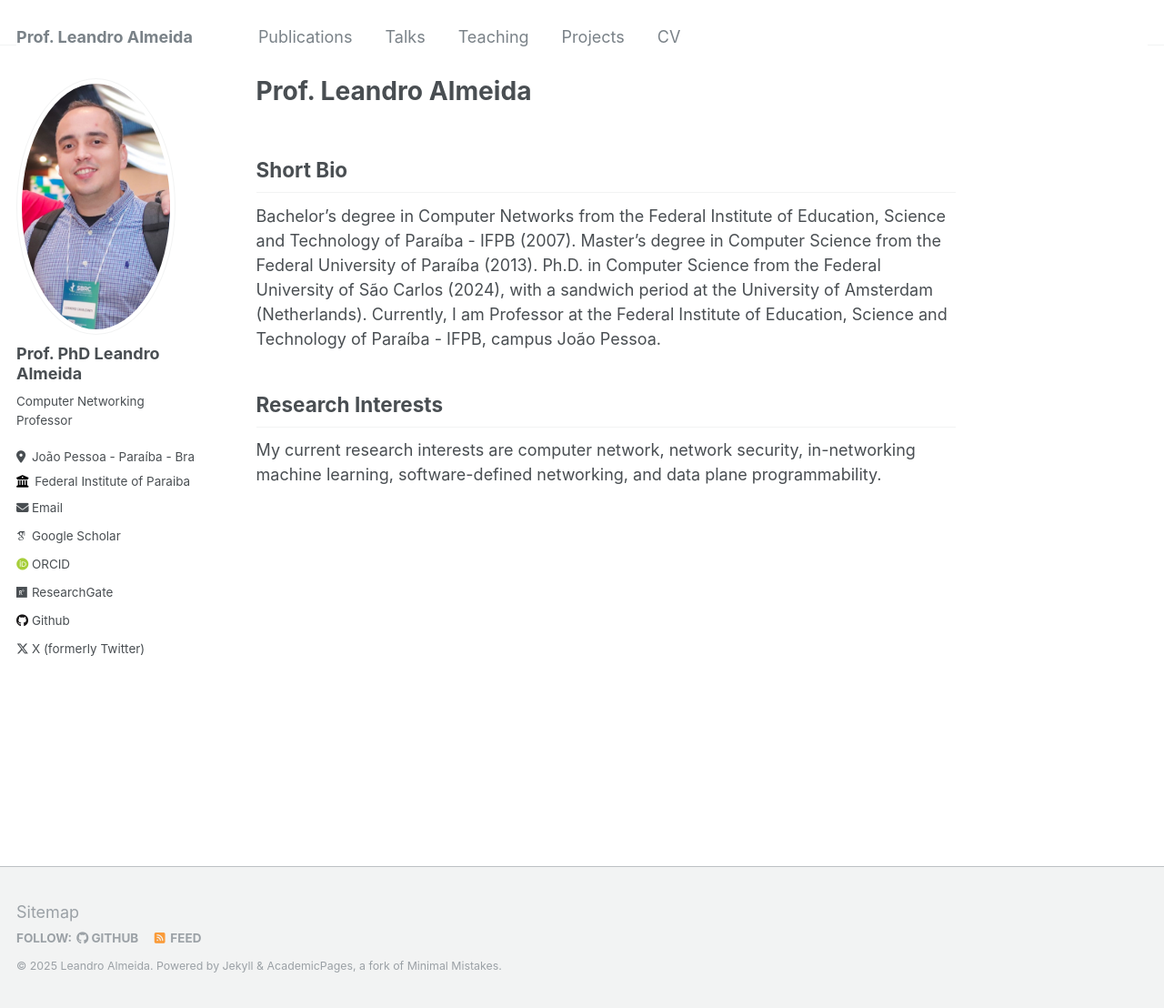
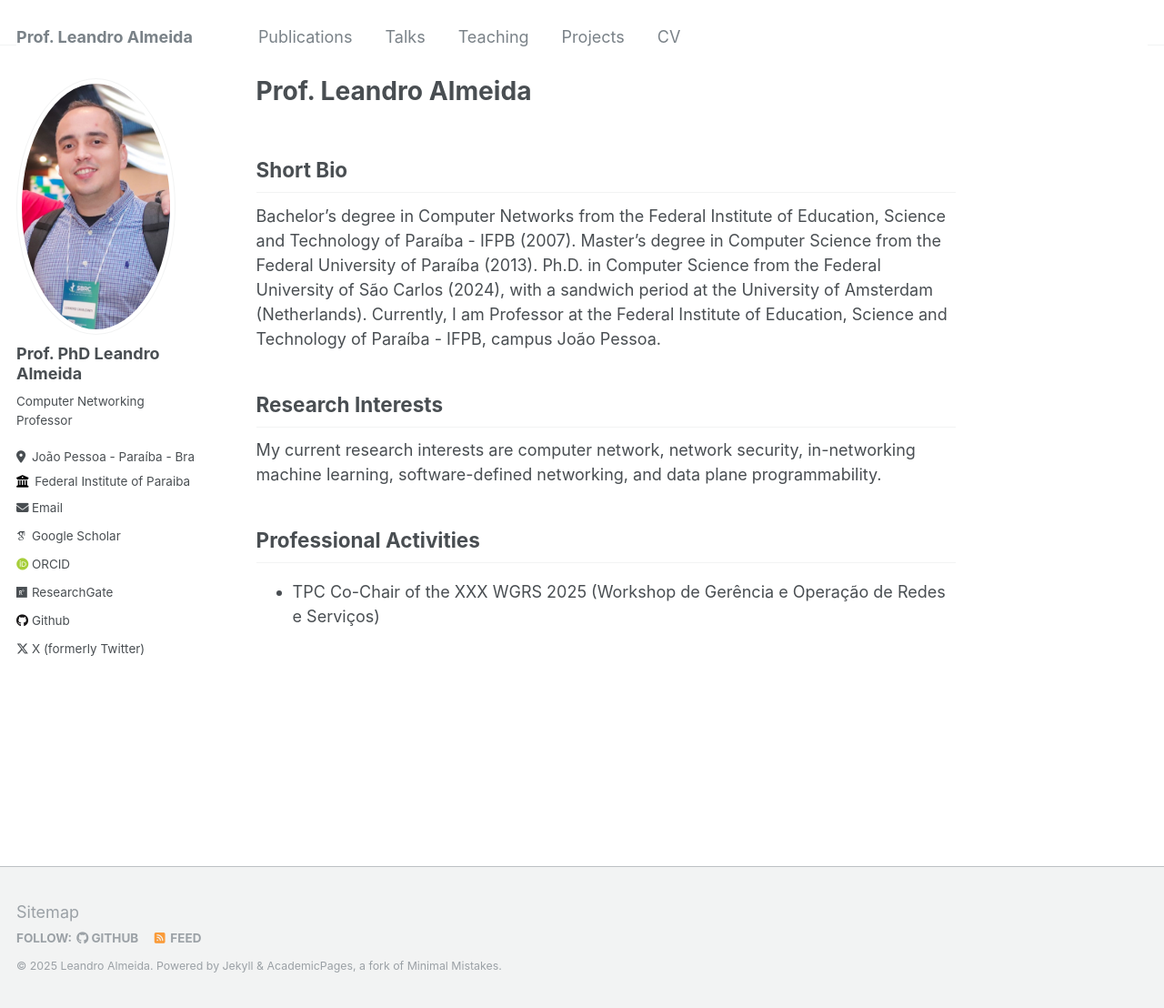
Before and after one commit to leandrocalmeida/leandrocalmeida.github.io, a Jekyll site: the page built from _pages/about.md, in a window 1280 px wide and 1108 px high. Shown: the whole window at 91% size. Built offline with Jekyll 4.4.1, drawn with Linux system fonts in a browser that asks for light colours; some web fonts are replaced.

Commit message:
wgrs 2025

```diff
--- a/_pages/about.md
+++ b/_pages/about.md
@@ -13,3 +13,7 @@ Bachelor's degree in Computer Networks from the Federal Institute of Education,
 Research Interests
 ------
 My current research interests are computer network, network security, in-networking machine learning, software-defined networking, and data plane programmability.
+
+Professional Activities
+------
+- TPC Co-Chair of the XXX WGRS 2025 (Workshop de Gerência e Operação de Redes e Serviços)
```
